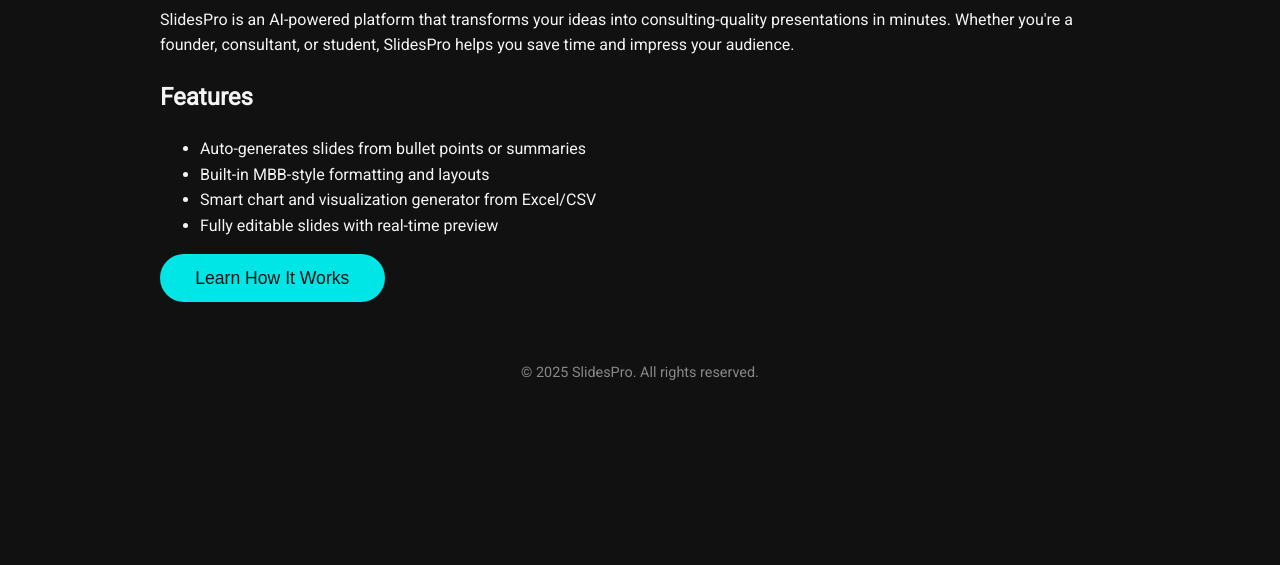
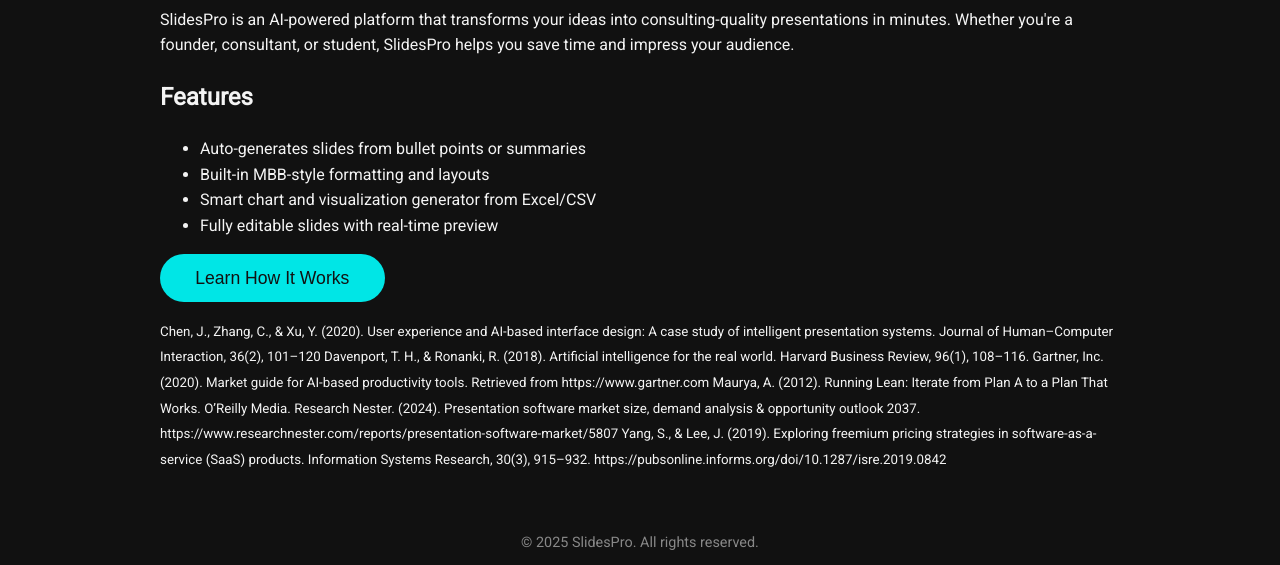
Before and after one commit to SenseiAK/67250TermProject, a plain HTML site: page index.html in a window 1280 px wide. Shown: the part 393-958 px from the top of the page. Before the commit the page ends 800 px from the top, so only its background shows below. Drawn offline with Linux system fonts and the light colour scheme.

Commit message:
added references

```diff
--- a/index.html
+++ b/index.html
@@ -39,6 +39,19 @@
   </ul>
 
   <p><a href="views/howitworks.html"><button class="cta-button">Learn How It Works</button></a></p>
+  <p><small>
+Chen, J., Zhang, C., & Xu, Y. (2020). User experience and AI-based interface design: A case study of intelligent presentation systems. Journal of Human–Computer Interaction, 36(2), 101–120
+
+Davenport, T. H., & Ronanki, R. (2018). Artificial intelligence for the real world. Harvard Business Review, 96(1), 108–116.
+
+Gartner, Inc. (2020). Market guide for AI-based productivity tools. Retrieved from https://www.gartner.com
+
+Maurya, A. (2012). Running Lean: Iterate from Plan A to a Plan That Works. O’Reilly Media.
+
+Research Nester. (2024). Presentation software market size, demand analysis & opportunity outlook 2037. https://www.researchnester.com/reports/presentation-software-market/5807
+
+Yang, S., & Lee, J. (2019). Exploring freemium pricing strategies in software-as-a-service (SaaS) products. Information Systems Research, 30(3), 915–932. https://pubsonline.informs.org/doi/10.1287/isre.2019.0842
+  </small></p>
 </main>
 
   <footer>&copy; 2025 SlidesPro. All rights reserved.</footer>
```
